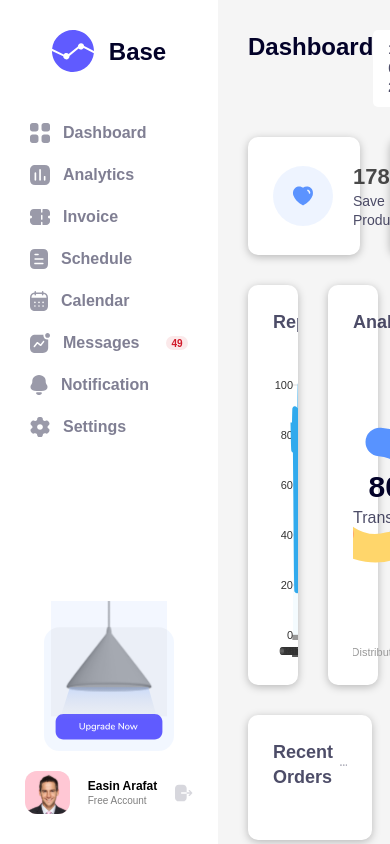
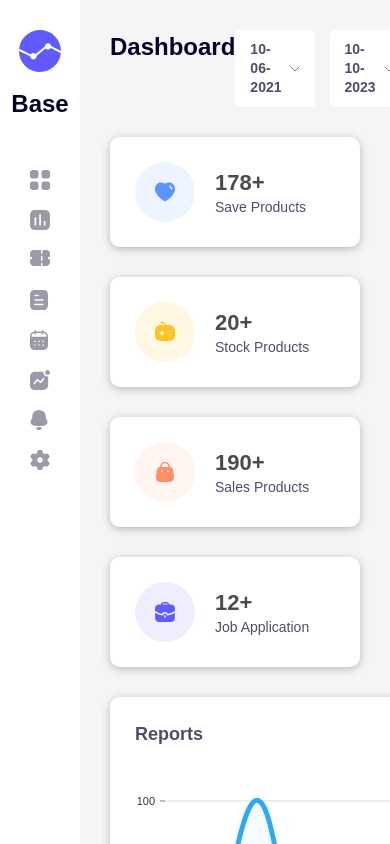
Before and after one commit to 15akash/dashboard-app, a Next.js app: page / in a window 390 px wide. Built offline with nearby package versions, Linux system fonts and the light colour scheme.

Commit message:
making page responsive

```diff
--- a/pages/index.tsx
+++ b/pages/index.tsx
@@ -35,28 +35,28 @@ export default function Home() {
 						<DatePicker date="10-10-2023" />
 					</Flexbox>
 				</Flexbox>
-				<Flexbox width="100%" alignItems="center" gap={30}>
+				<div className={styles['homepage--summary']}>
 					{productSummary.map(product => {
 						return <ProductSummary key={product.id} {...product} />;
 					})}
-				</Flexbox>
+				</div>
 			</Flexbox>
 			<Flexbox gap={30} className={styles['charts']}>
-				<Card className={styles['linechart']}>
+				<Card className={styles['charts--linechart']}>
 					<CardHeader heading="Reports" />
 					<div style={{ width: '100%', position: 'absolute', height: '80%', bottom: '0' }}>
 						<LineChart />
 					</div>
 				</Card>
-				<Card className={styles['doughnut']}>
+				<Card className={styles['charts--doughnut']}>
 					<CardHeader heading="Analytics" />
-					<Flexbox direction="column" alignItems="center" className={styles['transactions']}>
+					<Flexbox direction="column" alignItems="center" className={styles['charts--doughnut-transactions']}>
 						<Typography el="h1">80%</Typography>
 						<Typography type="body_16-400" colorStyle="#030229" opacity={0.7}>
 							Transactions
 						</Typography>
 					</Flexbox>
-					<div style={{ width: '90%', position: 'absolute', height: '80%', bottom: '0' }}>
+					<div style={{ width: '100%', position: 'absolute', height: '80%', right: '5px', bottom: '0' }}>
 						<DoughnutChart />
 					</div>
 				</Card>
--- a/styles/Home.module.scss
+++ b/styles/Home.module.scss
@@ -23,6 +23,13 @@
     &--header {
         width: 100%;
     }
+
+    &--summary {
+        display: grid;
+        grid-template-columns: repeat(4, 1fr);
+        gap: 30px;
+        width: 100%;
+    }
 }
 
 .charts {
@@ -30,41 +37,28 @@
     width: 100%;
     margin-top: 30px;
 
-    .linechart {
+    &--linechart {
         position: relative;
         height: 100%;
         width: 60%;
-        object-fit: contain;
         overflow: hidden;
+        min-width: 400px;
     }
 
-    .transactions {
-        margin: auto;
 
-        h1 {
-            font-weight: 800;
-            font-size: 30px;
-            line-height: 41px;
-            color: #030229;
-        }
 
-        h5 {
-            font-weight: 400;
-            font-size: 16px;
-            line-height: 22px;
-            color: #030229;
-            opacity: 0.7;
-        }
-    }
-
-    .doughnut {
+    &--doughnut {
         display: flex;
         flex-direction: column !important;
         position: relative;
         height: 100%;
         flex: 1;
         width: 40%;
+        min-height: 350px;
 
+        &-transactions {
+            margin: auto;
+        }
     }
 }
 
@@ -75,3 +69,34 @@
     grid-template-columns: 0.62fr 0.39fr;
     column-gap: 30px;
 }
+
+@media screen and (max-width: '1200px') {
+    .homepage {
+        &--summary {
+            grid-template-columns: repeat(2, 1fr);
+        }
+    }
+
+    .charts {
+        flex-direction: column !important;
+        width: 100%;
+        min-height: 800px;
+        height: 100%;
+
+        &--linechart {
+            width: 100%;
+        }
+
+        &--doughnut {
+            width: 100%;
+        }
+    }
+}
+
+@media screen and (max-width: '800px') {
+    .homepage {
+        &--summary {
+            grid-template-columns: 1fr;
+        }
+    }
+}
--- a/ui/components/navigation/Navigation.module.scss
+++ b/ui/components/navigation/Navigation.module.scss
@@ -86,3 +86,13 @@
         padding: 5px;
     }
 }
+
+
+@media screen and (max-width: '700px') {
+
+    .navigation{
+        &--bottom {
+            display: none !important;
+        }
+    }
+}
--- a/ui/foundations/typography/index.tsx
+++ b/ui/foundations/typography/index.tsx
@@ -4,8 +4,6 @@ const varients = [
 	'h2',
 	'h3',
 	'h4',
-	'h5',
-	'h6',
 	'body_12-600',
 	'body_1-600',
 	'body_10-400',
--- a/ui/store/MenuProvider.tsx
+++ b/ui/store/MenuProvider.tsx
@@ -4,7 +4,7 @@ import { IActionType } from '../interface';
 import { useRouter } from 'next/router';
 
 const defaultMenuState = {
-	isMenuCollapsed: false
+	isMenuCollapsed: true
 };
 
 const menuReducer = (state: any, action: IActionType) => {
```
